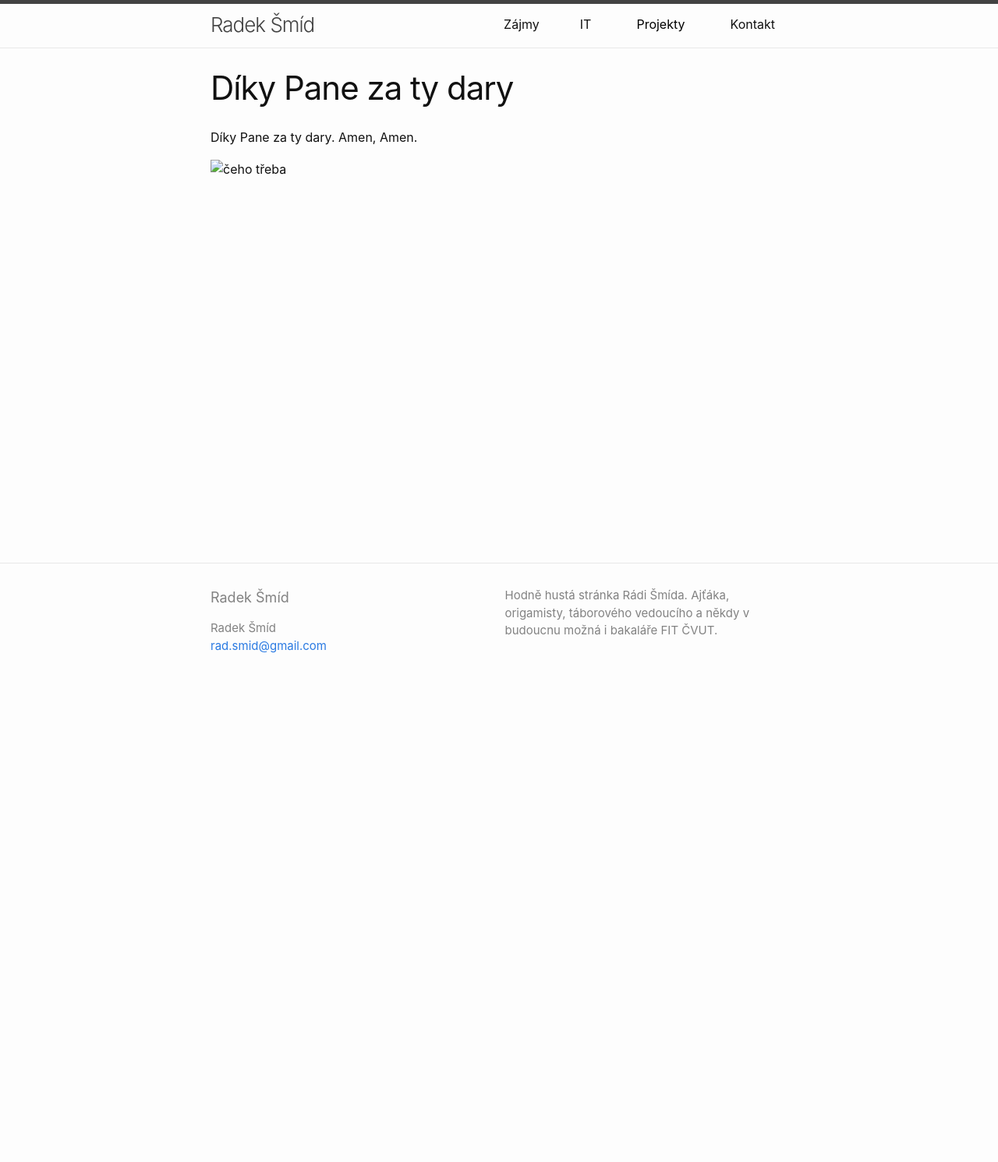
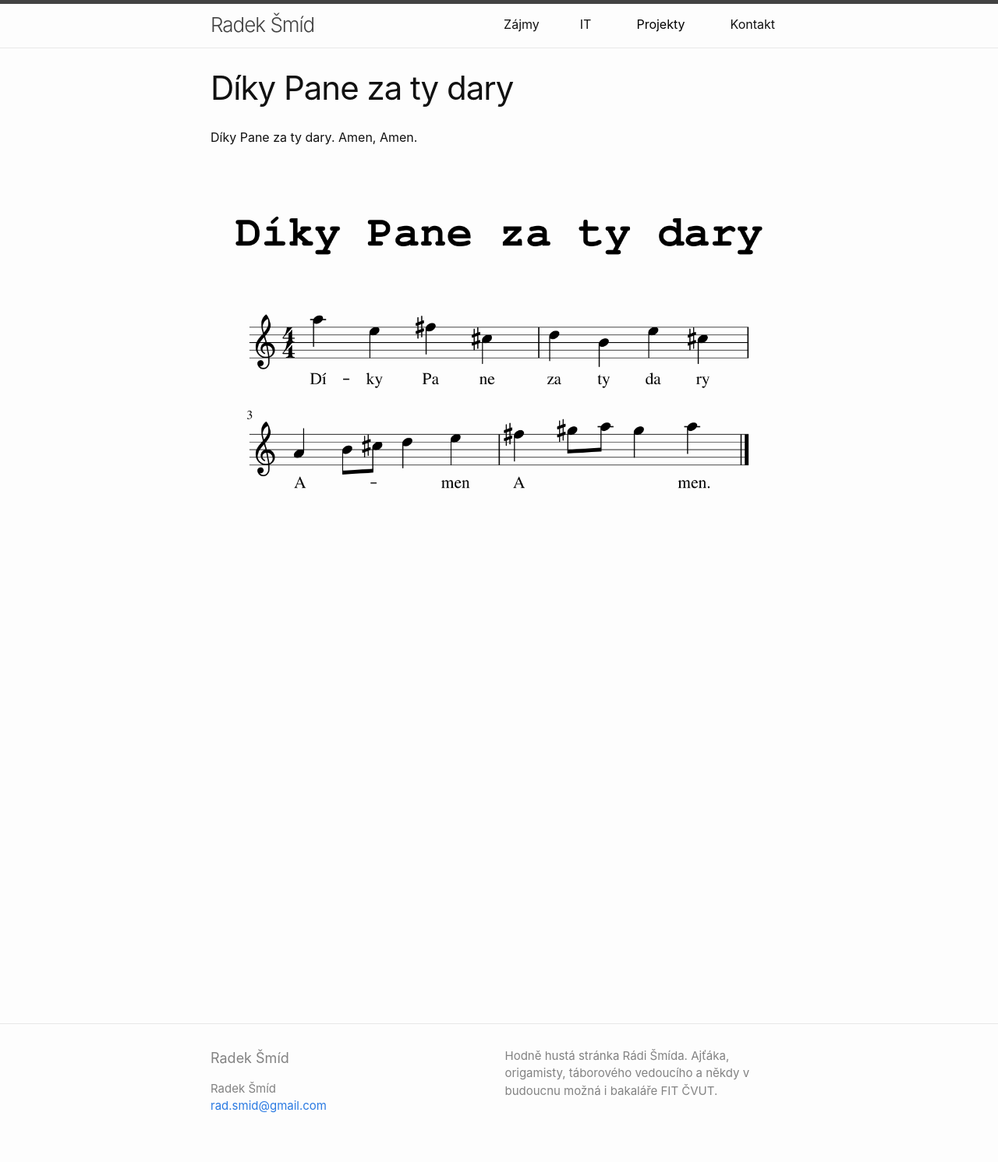
Before and after one commit to Smidra/rada.smid.io-site, a Jekyll site: the page built from jidlo/diky_pane_za_ty_dary/diky_pane_za_ty_dary.md, in a window 1280 px wide. Shown: the whole page at 78% size. Built offline with Jekyll 4.4.1, drawn with Linux system fonts in a browser that asks for light colours; before the commit the page ends 900 px from its top, so only the background shows below that.

Commit message:
New songs

```diff
--- a/jidlo/diky_pane_za_ty_dary/diky_pane_za_ty_dary.md
+++ b/jidlo/diky_pane_za_ty_dary/diky_pane_za_ty_dary.md
@@ -6,4 +6,4 @@ razeni: diky pane za ty dary
 
 Díky Pane za ty dary. Amen, Amen.
 
-![čeho třeba](ceho_treba.png){:class="img-responsive"}
+![Díky Pane za ty dary](diky_pane_za_ty_dary.png){:class="img-responsive"}
```
Also changed, not shown: jidlo/diky_pane_za_ty_dary/diky_pane_za_ty_dary.png (renamed from jidlo/diky_pane_za_ty_dary/Diky_Pane_za_ty_dary.png), 2 other files.
